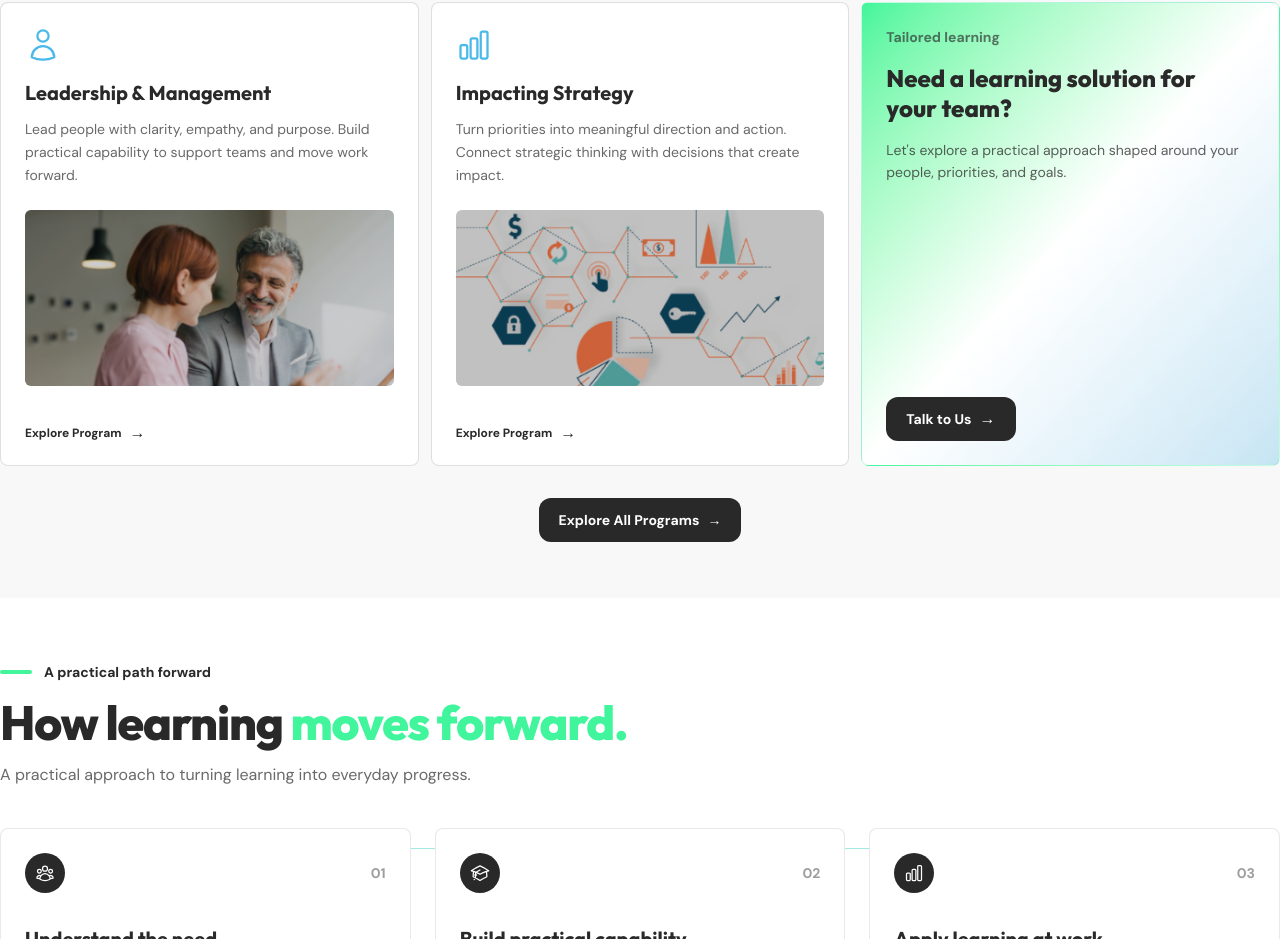
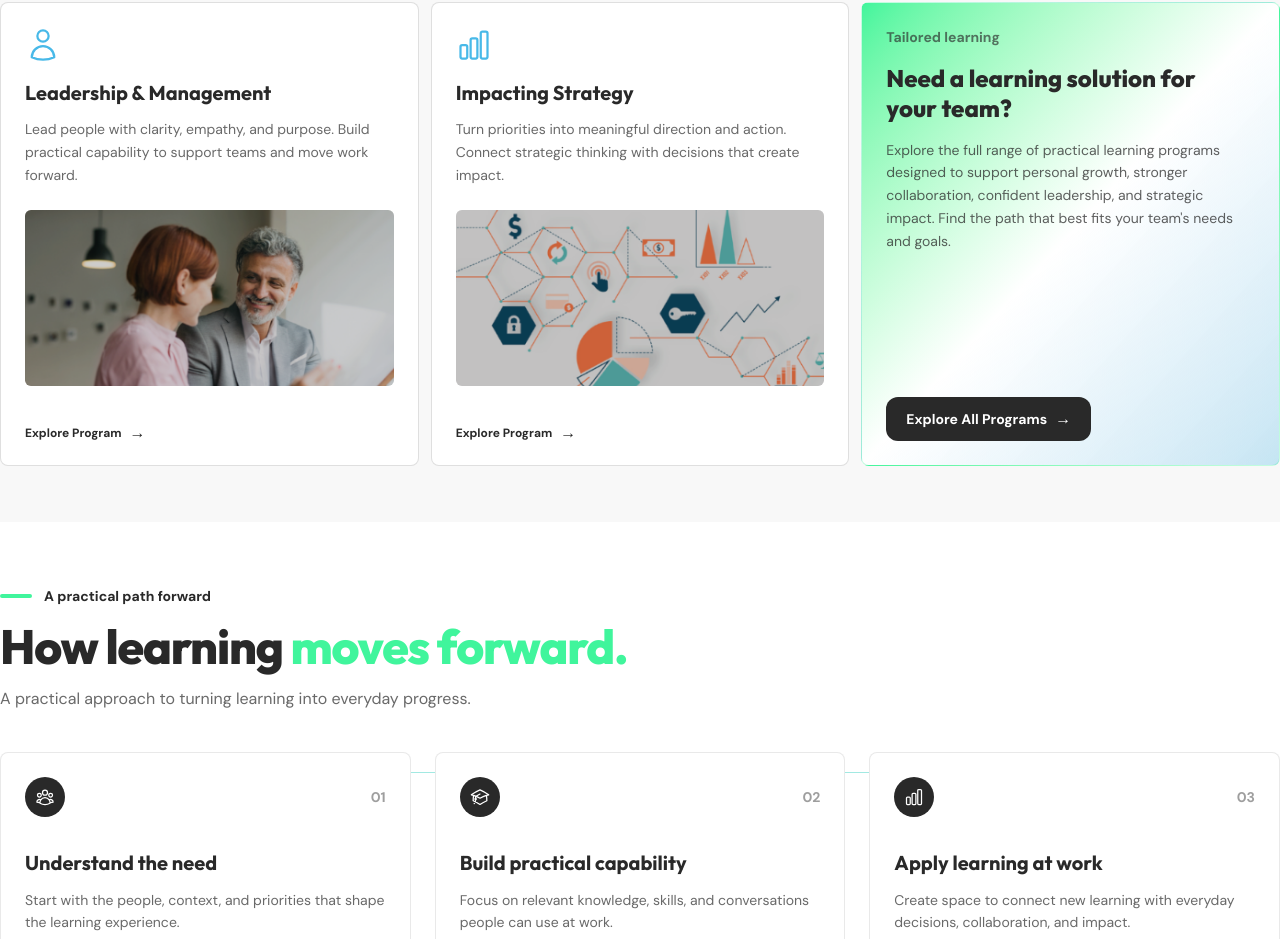
Before and after one commit to gabzy0423/The-Learning-Lab, a Next.js app: page / in a window 1280 px wide. Shown: the part 1652-2591 px from the top of the page. Built offline with nearby package versions, Linux system fonts and the light colour scheme.

Commit message:
Make portfolio CTA card the all programs action

```diff
--- a/app/page.tsx
+++ b/app/page.tsx
@@ -161,22 +161,13 @@ export default function Home() {
                 Need a learning solution for your team?
               </h3>
               <p className="mt-4 max-w-sm text-sm leading-relaxed text-brand-charcoal/75">
-                Let&apos;s explore a practical approach shaped around your people, priorities, and goals.
+                Explore the full range of practical learning programs designed to support personal growth, stronger collaboration, confident leadership, and strategic impact. Find the path that best fits your team&apos;s needs and goals.
               </p>
             </div>
             <span className="inline-flex min-h-11 w-fit items-center gap-2 rounded-xl bg-brand-charcoal px-5 text-sm font-bold text-brand-white transition-colors group-hover:bg-brand-charcoal/90">
-              Talk to Us
+              Explore All Programs
               <span aria-hidden="true" className="text-base leading-none">→</span>
             </span>
-          </Link>
-        </div>
-        <div className="mt-8 flex justify-center">
-          <Link
-            href="/programs"
-            className="inline-flex min-h-11 items-center gap-2 rounded-xl bg-brand-charcoal px-5 text-sm font-bold text-brand-white transition-colors hover:bg-brand-charcoal/90 focus-visible:outline-2 focus-visible:outline-offset-2 focus-visible:outline-brand-cyan-blue"
-          >
-            Explore All Programs
-            <span aria-hidden="true">→</span>
           </Link>
         </div>
         </div>
```
Also changed, not shown: 1 other file (tests, documents, lock files or other folders).
